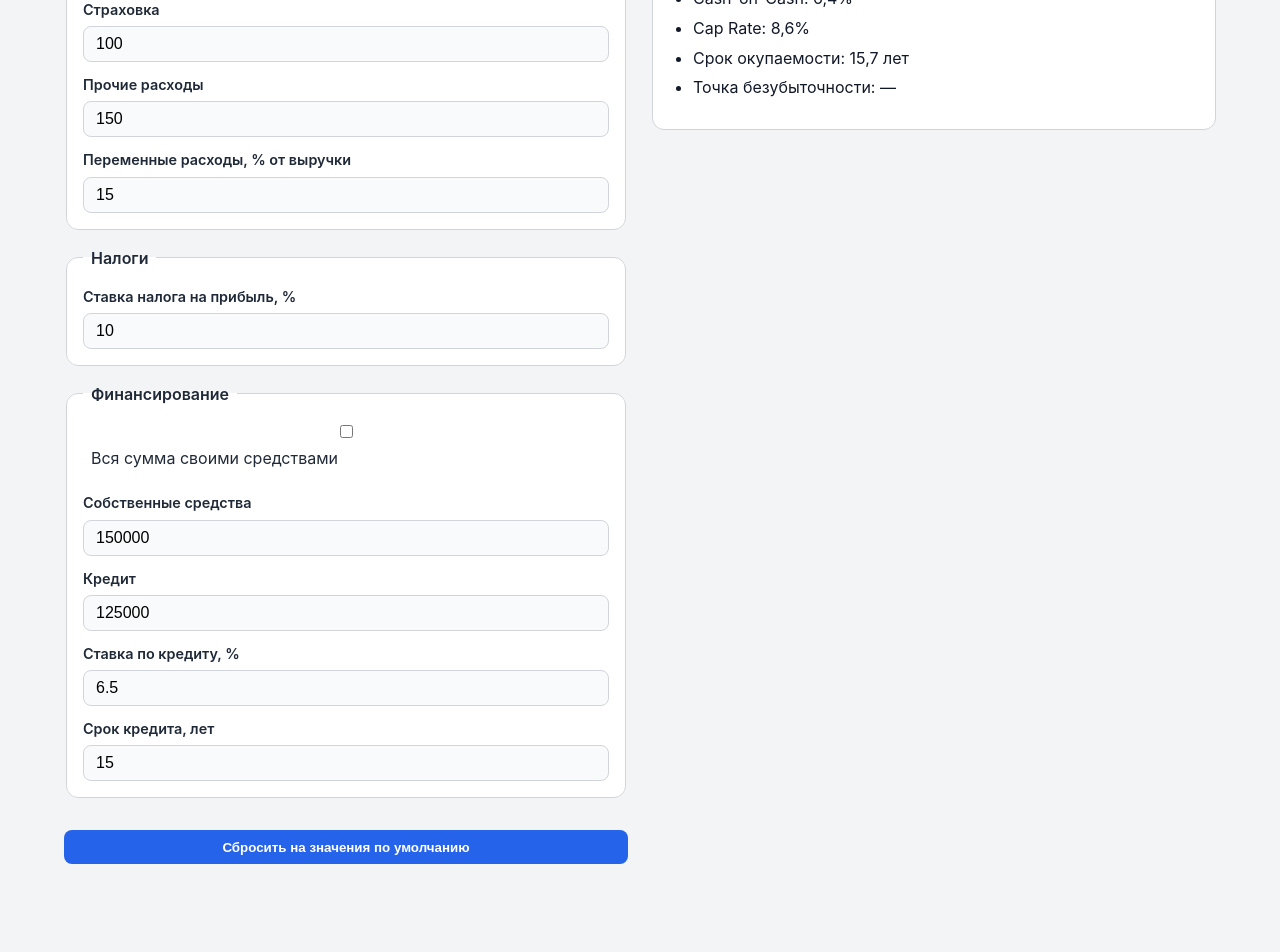
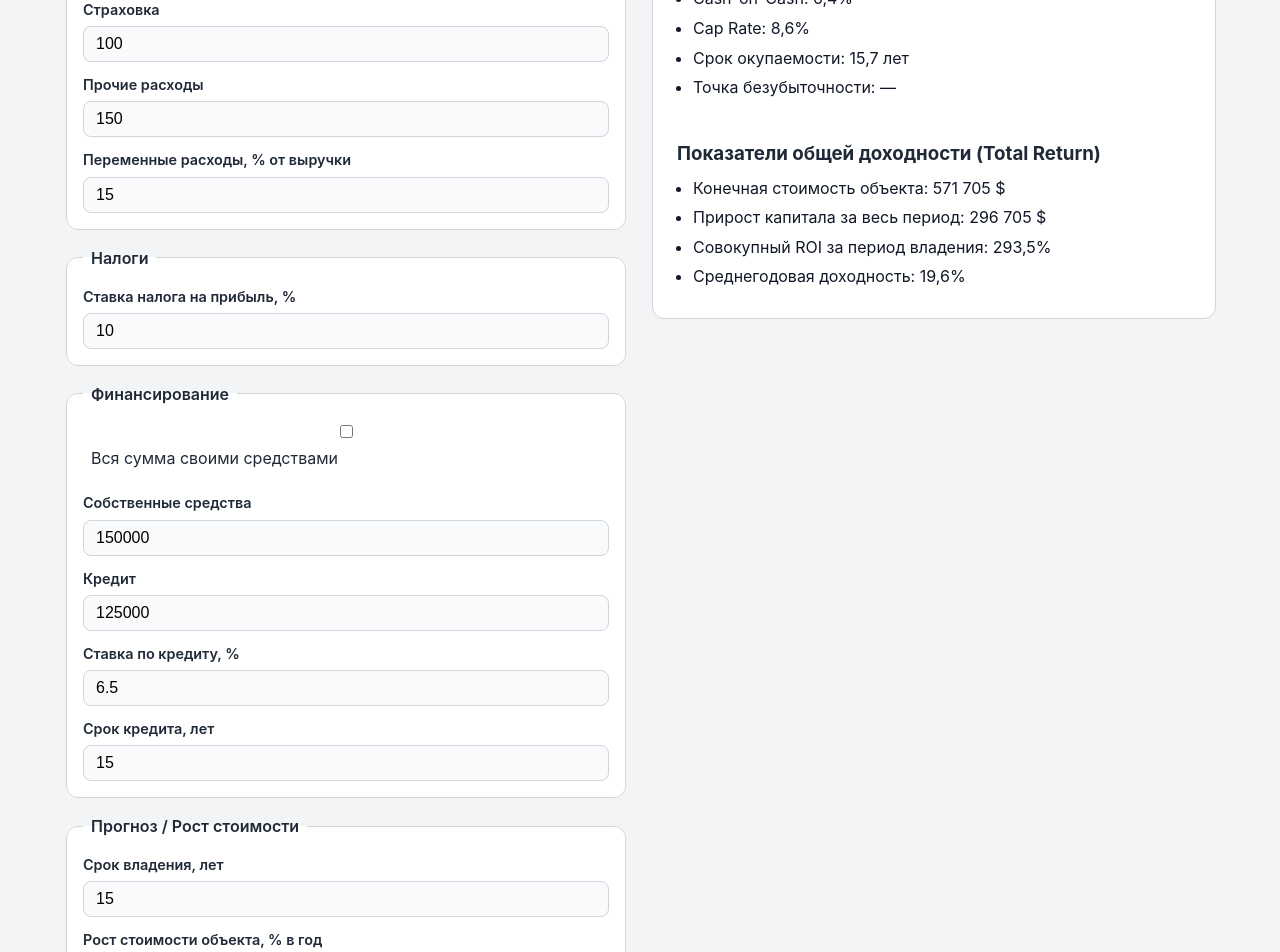
Before and after one commit to inexabali-blip/calculator-nedvizhimosti, a React (Vite) app: page / in a window 1280 px wide. Shown: the part 1040-1992 px from the top of the page. Before the commit the page ends 1952 px from the top, so only its background shows below. Built offline with nearby package versions, Linux system fonts and the light colour scheme.

Commit message:
Добавлен расчёт Total Return и прогноз роста стоимости

```diff
--- a/src/calculations/rentalCalculator.ts
+++ b/src/calculations/rentalCalculator.ts
@@ -5,7 +5,7 @@ const safeNumber = (value: number): number =>
   Number.isFinite(value) ? value : 0;
 
 export const calculateResults = (inputs: CalculatorInputs): CalculatorResults => {
-  const { property, rental, expenses, taxes, financing } = inputs;
+  const { property, rental, expenses, taxes, financing, projection } = inputs;
 
   // ---------- 1. ВЫРУЧКА ----------
   const occupancy = Math.min(Math.max(rental.occupancy, 0), 100) / 100; // 0–1
@@ -117,7 +117,6 @@ export const calculateResults = (inputs: CalculatorInputs): CalculatorResults =>
     const nightly = safeNumber(rental.nightlyRent);
     const annualFixed = monthlyFixed * 12;
 
-    // Упрощённо: считаем точку, где NOI ≈ долг (налоги игнорируем для упрощения)
     // annualNOI(x) = nightly * 365 * x * (1 - revenueShare) - annualFixed
     // break-even: annualNOI(x) - annualDebtPayment = 0
     // => nightly * 365 * x * (1 - revenueShare) = annualFixed + annualDebtPayment
@@ -127,7 +126,6 @@ export const calculateResults = (inputs: CalculatorInputs): CalculatorResults =>
       const x = (annualFixed + annualDebtPayment) / denominator; // доля 0–1
       const percent = x * 100;
       if (percent > 0 && percent < 1000) {
-        // если расчёт вменяемый
         breakEvenOccupancy = percent;
       }
     }
@@ -140,7 +138,41 @@ export const calculateResults = (inputs: CalculatorInputs): CalculatorResults =>
     breakEvenOccupancy,
   };
 
-  // ---------- 8. Финальный объект ----------
+  // ---------- 8. TOTAL RETURN / СОВОКУПНЫЙ ROI ----------
+
+  // Берём срок владения и ставку удорожания из projection,
+  // если их ещё нет в форме — можно временно задать дефолты
+  const holdingPeriodYears = safeNumber(projection?.holdingPeriodYears ?? 15);
+  const annualAppreciationRate = safeNumber(projection?.annualAppreciationRate ?? 5); // % в год
+
+  // За базовую стоимость берём totalPurchase (цена объекта + CapEx)
+  const initialValue = totalPurchase;
+
+  const finalSaleValue =
+    initialValue > 0
+      ? initialValue * Math.pow(1 + annualAppreciationRate / 100, holdingPeriodYears)
+      : 0;
+
+  const capitalGain = finalSaleValue - initialValue;
+
+  // Общая прибыль за период: кэшфлоу + прирост капитала
+  const totalProfit =
+    annualAfterDebtAndTax * holdingPeriodYears + capitalGain;
+
+  const totalROI =
+    equity > 0 ? (totalProfit / equity) * 100 : 0;
+
+  const annualizedReturn =
+    holdingPeriodYears > 0 ? totalROI / holdingPeriodYears : 0;
+
+  const totalReturn = {
+    finalSaleValue,
+    capitalGain,
+    totalROI,
+    annualizedReturn,
+  };
+
+  // ---------- 9. Финальный объект ----------
   const results: CalculatorResults = {
     grossIncome,
     operatingExpenses,
@@ -149,6 +181,7 @@ export const calculateResults = (inputs: CalculatorInputs): CalculatorResults =>
     cashFlow,
     taxes: taxesAmount,
     returnMetrics,
+    totalReturn, // ← НОВЫЙ БЛОК В РЕЗУЛЬТАТАХ
   };
 
   return results;
--- a/src/components/App.tsx
+++ b/src/components/App.tsx
@@ -13,18 +13,14 @@ const App: React.FC = () => {
     updateExpenses,
     updateTaxes,
     updateFinancing,
+    updateProjection,   // 🔹 новый апдейтер блока прогноза
+    isAllEquity,        // 🔹 берём флаг из хука, а не считаем сами
     reset,
   } = useRentalCalculator();
 
   const handleCurrencyChange = (value: number | string) => {
     updateProperty({ currency: String(value).toUpperCase() });
   };
-
-  // Признак, что объект полностью оплачен своими средствами
-  const isAllEquity =
-    inputs.financing.loanAmount === 0 &&
-    inputs.financing.interestRate === 0 &&
-    inputs.financing.loanTermYears === 0;
 
   return (
     <div className="container">
@@ -208,8 +204,7 @@ const App: React.FC = () => {
                       loanTermYears: 0,
                     });
                   } else {
-                    // При снятии галочки просто даём пользователю
-                    // возможность заново ввести параметры кредита
+                    // При снятии галочки — снова можно ввести параметры кредита
                     updateFinancing({
                       loanAmount: 0,
                       interestRate: 0,
@@ -262,6 +257,32 @@ const App: React.FC = () => {
             />
           </FormSection>
 
+          {/* 🔹 НОВЫЙ РАЗДЕЛ: Прогноз и рост стоимости */}
+          <FormSection title="Прогноз / Рост стоимости">
+            <InputField
+              label="Срок владения, лет"
+              value={inputs.projection.holdingPeriodYears}
+              onChange={(value) =>
+                updateProjection({ holdingPeriodYears: Number(value) })
+              }
+              step={1}
+              min={1}
+              max={50}
+            />
+            <InputField
+              label="Рост стоимости объекта, % в год"
+              value={inputs.projection.annualAppreciationRate}
+              onChange={(value) =>
+                updateProjection({
+                  annualAppreciationRate: Number(value),
+                })
+              }
+              step={0.5}
+              min={0}
+              max={20}
+            />
+          </FormSection>
+
           <button
             type="button"
             className="reset-button"
--- a/src/components/ResultsView.tsx
+++ b/src/components/ResultsView.tsx
@@ -17,7 +17,7 @@ const formatPayback = (value: number | null): string => {
 export const ResultsView = ({ inputs, results }: ResultsViewProps) => {
   const currency = inputs.property.currency || 'USD';
 
-  // 🔒 Страхуемся от любых "дыр" в объекте results,
+  // 🔒 Страхуемся от "дыр" в объекте results,
   // чтобы не было падения на results.grossIncome.monthly
   if (
     !results ||
@@ -25,7 +25,8 @@ export const ResultsView = ({ inputs, results }: ResultsViewProps) => {
     !results.operatingExpenses ||
     !results.loanPayments ||
     !results.cashFlow ||
-    !results.returnMetrics
+    !results.returnMetrics ||
+    !results.totalReturn
   ) {
     return (
       <section className="results">
@@ -34,6 +35,8 @@ export const ResultsView = ({ inputs, results }: ResultsViewProps) => {
       </section>
     );
   }
+
+  const { totalReturn } = results;
 
   return (
     <section className="results">
@@ -91,7 +94,8 @@ export const ResultsView = ({ inputs, results }: ResultsViewProps) => {
               {formatCurrency(results.loanPayments.monthly, currency)}
             </li>
             <li>
-              Ежегодный платёж: {formatCurrency(results.loanPayments.annual, currency)}
+              Ежегодный платёж:{' '}
+              {formatCurrency(results.loanPayments.annual, currency)}
             </li>
           </ul>
         </div>
@@ -131,6 +135,29 @@ export const ResultsView = ({ inputs, results }: ResultsViewProps) => {
             </li>
           </ul>
         </div>
+
+        {/* 🔹 НОВЫЙ БЛОК: Общая доходность / Total Return */}
+        <div>
+          <h3>Показатели общей доходности (Total Return)</h3>
+          <ul>
+            <li>
+              Конечная стоимость объекта:{' '}
+              {formatCurrency(totalReturn.finalSaleValue, currency)}
+            </li>
+            <li>
+              Прирост капитала за весь период:{' '}
+              {formatCurrency(totalReturn.capitalGain, currency)}
+            </li>
+            <li>
+              Совокупный ROI за период владения:{' '}
+              {formatPercent(totalReturn.totalROI)}
+            </li>
+            <li>
+              Среднегодовая доходность:{' '}
+              {formatPercent(totalReturn.annualizedReturn)}
+            </li>
+          </ul>
+        </div>
       </div>
     </section>
   );
--- a/src/hooks/useRentalCalculator.ts
+++ b/src/hooks/useRentalCalculator.ts
@@ -33,6 +33,11 @@ const defaultInputs: CalculatorInputs = {
     loanAmount: 125_000,
     interestRate: 6.5,
     loanTermYears: 15,
+  },
+  // 🔹 НОВЫЙ БЛОК: параметры прогноза
+  projection: {
+    holdingPeriodYears: 15,      // срок владения, лет
+    annualAppreciationRate: 5,   // рост стоимости объекта, % в год
   },
 };
 
@@ -107,6 +112,7 @@ export const useRentalCalculator = () => {
     updateExpenses: updateSection('expenses'),
     updateTaxes: updateSection('taxes'),
     updateFinancing: updateSection('financing'),
+    updateProjection: updateSection('projection'), // 🔹 добавили апдейтер для блока прогноза
     // режим полной оплаты своими средствами
     isAllEquity,
     setAllEquity,
```
Also changed, not shown: src/types/rentalTypes.ts (+16 -0 lines).
